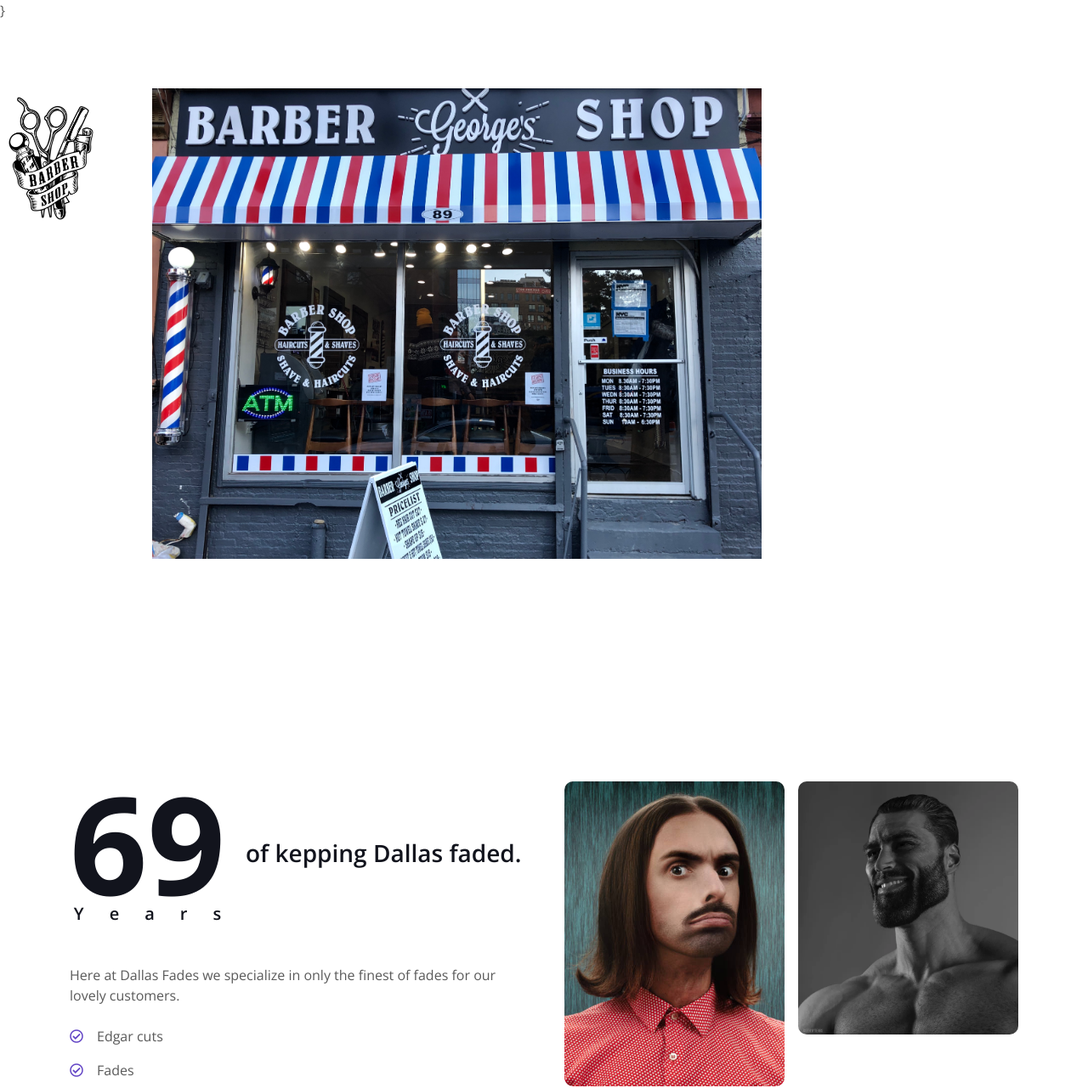
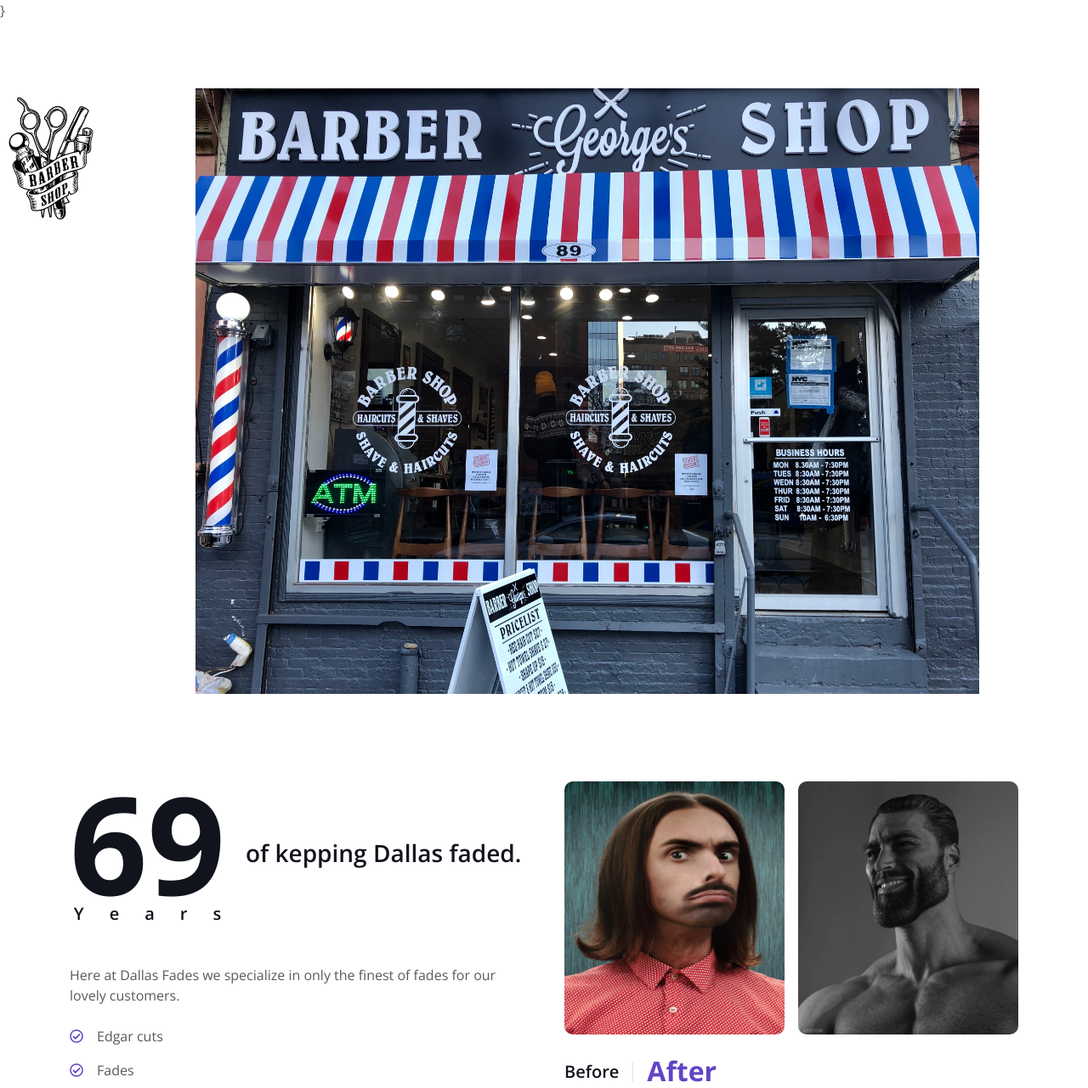
Before and after one commit to psychoNinja214/barberSite, a Django app: page / in a window 1280 px wide. Shown: the top 1281 px of the page at 85% size. Run offline with Django 5.2, Linux system fonts and the light colour scheme; some libraries are stand-ins or nearby versions.

Commit message:
getting there

```diff
--- a/barber/fadez/static/css/style.css
+++ b/barber/fadez/static/css/style.css
@@ -110,13 +110,6 @@
     width: 100%;
 }
 
-#home {
-    position: relative;
-    top: 20%; /* Adjust this value as needed */
-    width: 100%; /* Adjust width as needed */
-    height: 100%; /* Adjust height as needed */
-    z-index: 0; /* Ensure the stacking context is correct */
-}
 
 
 {% load static %}
@@ -131,12 +124,12 @@
     background: src="{% static 'img/logo.jpg' %}" no-repeat top left; /* Ensure correct image path */
     background-size: 400px 500px; /* Set the size of the background image */
     opacity: 0.5; /* Set the desired opacity value */
-    z-index: -1; /* Ensure the background stays behind the content */
+    z-index: 1; /* Ensure the background stays behind the content */
     pointer-events: none; /* Prevent interaction with the pseudo-element */
 }
 
 .logo {
-    position: absolute;
+    position: relative;
     top: 10px; /* Adjust as needed */
     left: 10px; /* Adjust as needed */
     width: 100px; /* Adjust size as needed */
--- a/barber/fadez/templates/fadez/index.html
+++ b/barber/fadez/templates/fadez/index.html
@@ -6,10 +6,8 @@
 <head>
     <meta charset="utf-8">
     <title>214 Fades</title>
-    <meta content="width=device-width, initial-scale=1.0" name="viewport">
-    <meta content="" name="keywords">
-    <meta content="" name="description">
-
+    <meta name="viewport"
+    content="width=device-width, initial-scale=1.0">
     <!-- Favicon -->
     <link href="{% static 'img/favicon.ico' %}" rel="icon">
 
@@ -69,7 +67,7 @@
         #home {
             position: relative;
             top: 10%; /* Adjust this value as needed */
-            width: 70%; /* Adjust width as needed */
+            width: 90%; /* Adjust width as needed */
             height: 100%; /* Adjust height as needed */
             z-index: 0; /* Ensure the stacking context is correct */
             background: url("{% static 'img/barberShop.jpg' %}") no-repeat top right; /* Ensure correct image path */
@@ -166,7 +164,7 @@
                 </div>
                 <div class="col-lg-4 col-md-6 portfolio-item second">
                     <div class="portfolio-img rounded overflow-hidden">
-                        <img class="img-fluid" src="{% static 'img/IMG_3691.png' %}" alt="">
+                        <img class="img-fluid" src="{% static 'img/IMG_3691.jpg' %}" alt="">
                         <div class="portfolio-btn">
                             <a class="btn btn-lg-square btn-outline-secondary border-2 mx-1" href="{% static 'img/IMG_3691.jpg' %}" data-lightbox="portfolio"><i class="fa fa-eye"></i></a>
                             <a class="btn btn-lg-square btn-outline-secondary border-2 mx-1" href=""><i class="fa fa-link"></i></a>
@@ -203,9 +201,6 @@
             <div class="row g-5 mb-5 wow fadeInUp" data-wow-delay="0.1s">
                 <div class="col-lg-6">
                     <h1 class="display-5 mb-0">Team Members</h1>
-                </div>
-                <div class="col-lg-6 text-lg-end">
-                    <a class="btn btn-primary py-3 px-5" href="">Contact Us</a>
                 </div>
             </div>
             <div class="row g-4">
@@ -301,7 +296,9 @@
             <div class="container">
                 <div class="row">
                     <div class="col-md-6 text-center text-md-start mb-3 mb-md-0">
-                        &copy; <a class="border-bottom text-secondary" href="#">214 Fades</a>, All Right Reserved.
+                        <a class="border-bottom text-secondary" href="#">&copy; 214 Fades, All Right Reserved.<br>
+                        Alexis Parral<br>
+                        ParralAlexis@gmail.com</a>
                     </div>
                     <div class="col-md-6 text-center text-md-end">
                         <!--/*** This template is free as long as you keep the footer author’s credit link/attribution link/backlink. If you'd like to use the template without the footer author’s credit link/attribution link/backlink, you can purchase the Credit Removal License from "https://htmlcodex.com/credit-removal". Thank you for your support. ***/-->
```
Also changed, not shown: barber/fadez/static/img/IMG_3691.jpg, barber/fadez/static/img/IMG_3693.jpg, barber/fadez/static/img/IMG_3694.jpg, barber/fadez/static/img/uglyHaircut.jpg.
